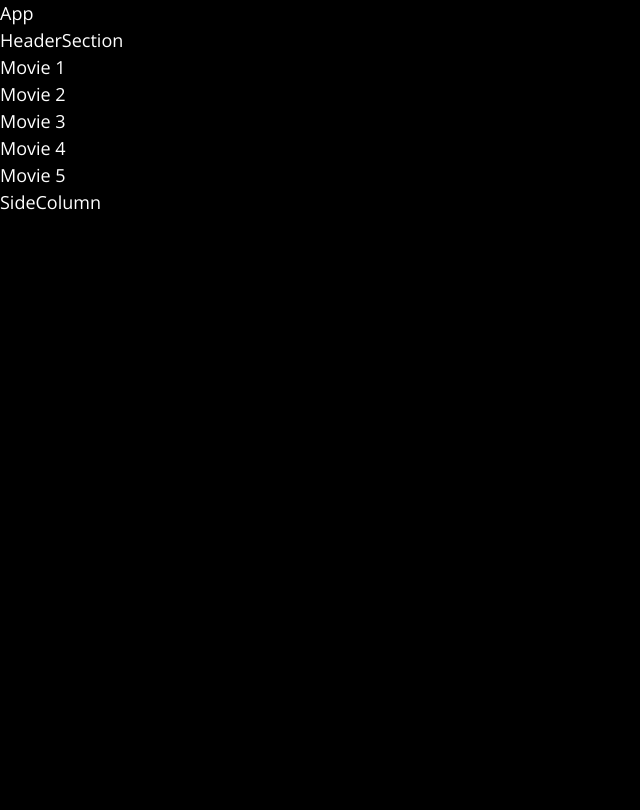
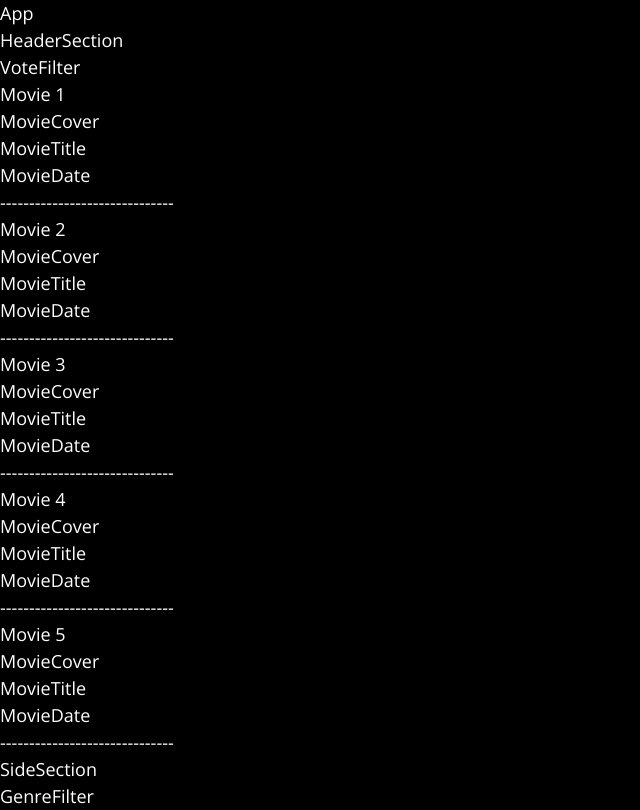
Before and after one commit to microcipcip/movio, a React (Create React App) app: page / in a window 1280 px wide. Shown: the whole page, without its empty margins (0-640 px from the left). Built offline with nearby package versions, Linux system fonts and the light colour scheme.

Commit message:
Adding GenreFilter, VoteFilter, MovieCover, MovieDate, MovieTitle

```diff
--- /dev/null
+++ b/src/components/GenreFilter/GenreFilter.js
@@ -0,0 +1,9 @@
+import React from 'react'
+import PropTypes from 'prop-types'
+
+const GenreFilter = props => <div>GenreFilter</div>
+
+GenreFilter.propTypes = {}
+GenreFilter.defaultProps = {}
+
+export default GenreFilter
--- /dev/null
+++ b/src/components/GenreFilter/index.js
@@ -0,0 +1,3 @@
+import Index from './GenreFilter'
+
+export default Index
--- a/src/components/MainSection/MainSection.js
+++ b/src/components/MainSection/MainSection.js
@@ -1,8 +1,14 @@
 import React from 'react'
 import PropTypes from 'prop-types'
 import MovieList from 'components/MovieList'
+import VoteFilter from 'components/VoteFilter'
 
-const MainSection = props => <MovieList />
+const MainSection = props => (
+  <div>
+    <VoteFilter />
+    <MovieList />
+  </div>
+)
 
 MainSection.propTypes = {}
 MainSection.defaultProps = {}
--- a/src/components/Movie/Movie.js
+++ b/src/components/Movie/Movie.js
@@ -1,8 +1,19 @@
 import React from 'react'
 import PropTypes from 'prop-types'
+import MovieCover from './MovieCover'
+import MovieTitle from './MovieTitle'
+import MovieDate from './MovieDate'
 
 const Movie = ({ n }) => {
-  return <div>Movie {n}</div>
+  return (
+    <div>
+      Movie {n}
+      <MovieCover />
+      <MovieTitle />
+      <MovieDate />
+      ------------------------------
+    </div>
+  )
 }
 
 Movie.propTypes = {}
--- /dev/null
+++ b/src/components/Movie/MovieCover.js
@@ -0,0 +1,11 @@
+import React from 'react'
+import PropTypes from 'prop-types'
+
+const MovieCover = ({ n }) => {
+  return <div>MovieCover {n}</div>
+}
+
+MovieCover.propTypes = {}
+MovieCover.defaultProps = {}
+
+export default MovieCover
--- /dev/null
+++ b/src/components/Movie/MovieDate.js
@@ -0,0 +1,11 @@
+import React from 'react'
+import PropTypes from 'prop-types'
+
+const MovieDate = ({ n }) => {
+  return <div>MovieDate {n}</div>
+}
+
+MovieDate.propTypes = {}
+MovieDate.defaultProps = {}
+
+export default MovieDate
--- /dev/null
+++ b/src/components/Movie/MovieTitle.js
@@ -0,0 +1,11 @@
+import React from 'react'
+import PropTypes from 'prop-types'
+
+const MovieTitle = ({ n }) => {
+  return <div>MovieTitle {n}</div>
+}
+
+MovieTitle.propTypes = {}
+MovieTitle.defaultProps = {}
+
+export default MovieTitle
--- a/src/components/SideSection/SideSection.js
+++ b/src/components/SideSection/SideSection.js
@@ -1,7 +1,13 @@
 import React from 'react'
 import PropTypes from 'prop-types'
+import GenreFilter from 'components/GenreFilter'
 
-const SideSection = props => <div>SideColumn</div>
+const SideSection = props => (
+  <div>
+    SideSection
+    <GenreFilter />
+  </div>
+)
 
 SideSection.propTypes = {}
 SideSection.defaultProps = {}
--- /dev/null
+++ b/src/components/VoteFilter/VoteFilter.js
@@ -0,0 +1,9 @@
+import React from 'react'
+import PropTypes from 'prop-types'
+
+const VoteFilter = props => <div>VoteFilter</div>
+
+VoteFilter.propTypes = {}
+VoteFilter.defaultProps = {}
+
+export default VoteFilter
--- /dev/null
+++ b/src/components/VoteFilter/index.js
@@ -0,0 +1,3 @@
+import Index from './VoteFilter'
+
+export default Index
```
